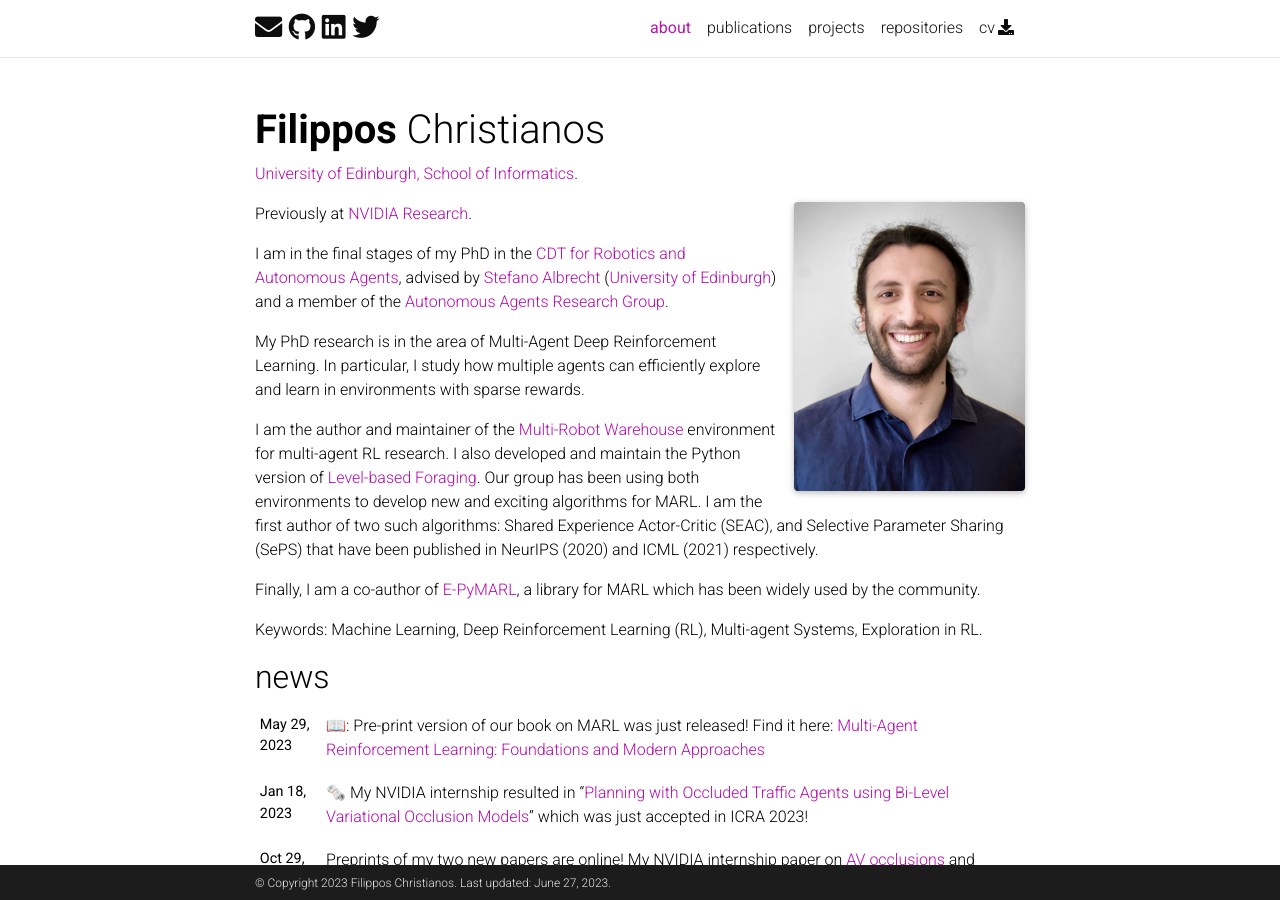
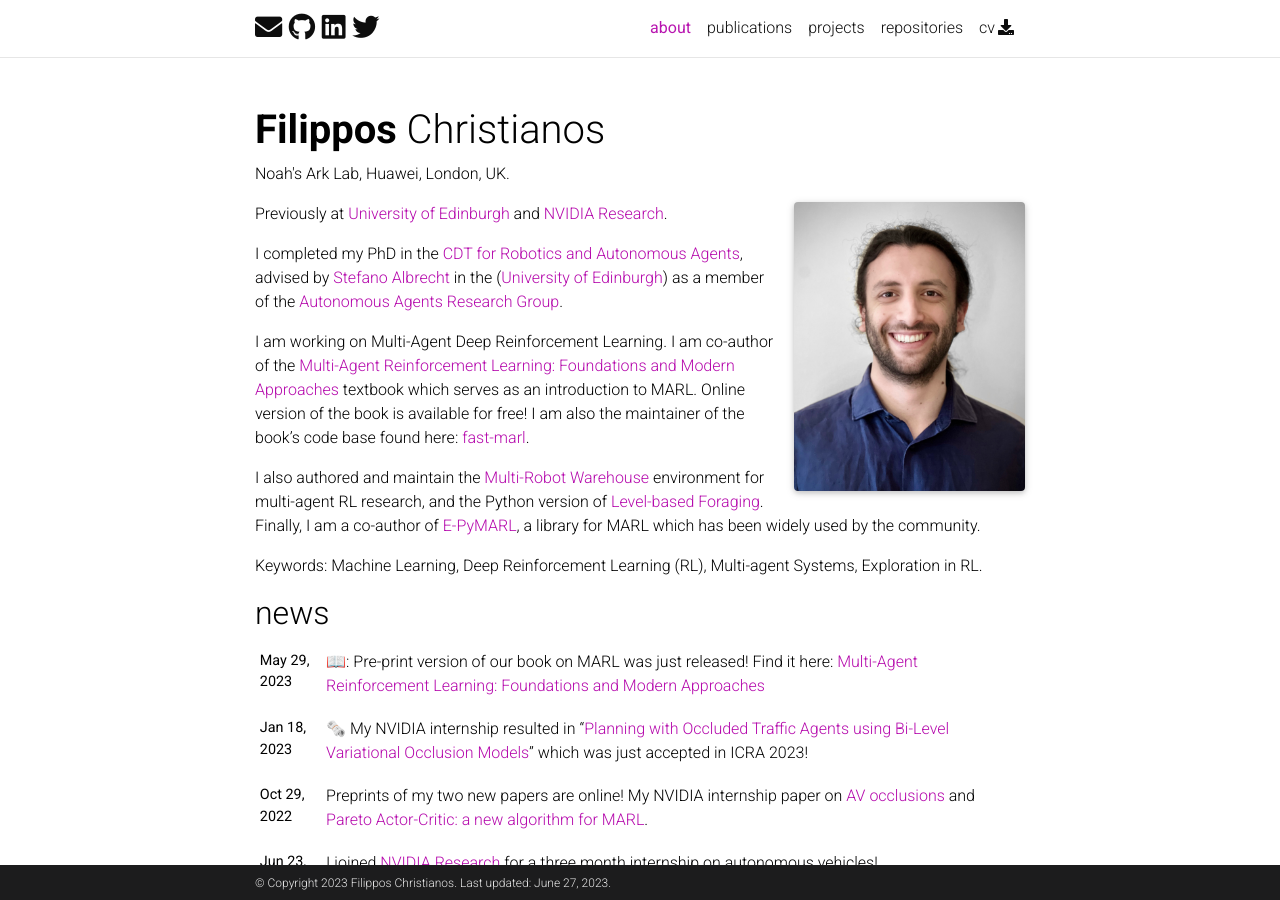
Before and after one commit to semitable/semitable.github.io, a Jekyll site: the page built from _pages/about.md, in a window 1280 px wide and 900 px high. Built offline with Jekyll 4.4.1, drawn with Linux system fonts in a browser that asks for light colours; full-size pictures stand in for the smaller copies a plugin makes; emoji names are drawn with the system emoji font; comment, search, counter and statistics services are not loaded; a style sheet for code colours, icons or effects is not loaded.

Commit message:
Update about.md

```diff
--- a/_pages/about.md
+++ b/_pages/about.md
@@ -2,7 +2,7 @@
 layout: about
 title: about
 permalink: /
-subtitle: <a href="https://www.ed.ac.uk/informatics">University of Edinburgh, School of Informatics</a>.
+subtitle: Noah's Ark Lab, Huawei, London, UK.
 
 profile:
   align: right
@@ -15,14 +15,13 @@ selected_papers: true # includes a list of papers marked as "selected={true}"
 social: true  # includes social icons at the bottom of the page
 ---
 
-Previously at [NVIDIA Research](https://nvr-avg.github.io/).
+Previously at [University of Edinburgh](https://www.ed.ac.uk/informatics) and [NVIDIA Research](https://nvr-avg.github.io/).
 
-I am in the final stages of my PhD in the [CDT for Robotics and Autonomous Agents](https://www.edinburgh-robotics.org/), advised by [Stefano Albrecht](https://agents.inf.ed.ac.uk/stefano-albrecht/) ([University of Edinburgh](https://www.ed.ac.uk/informatics)) and a member of the [Autonomous Agents Research Group](https://agents.inf.ed.ac.uk/).
+I completed my PhD in the [CDT for Robotics and Autonomous Agents](https://www.edinburgh-robotics.org/), advised by [Stefano Albrecht](https://agents.inf.ed.ac.uk/stefano-albrecht/) in the ([University of Edinburgh](https://www.ed.ac.uk/informatics)) as a member of the [Autonomous Agents Research Group](https://agents.inf.ed.ac.uk/).
 
-My PhD research is in the area of Multi-Agent Deep Reinforcement Learning. In particular, I study how multiple agents can efficiently explore and learn in environments with sparse rewards.
+I am working on Multi-Agent Deep Reinforcement Learning. I am co-author of the [Multi-Agent Reinforcement Learning: Foundations and Modern Approaches](http://www.marl-book.com) textbook which serves as an introduction to MARL. Online version of the book is available for free!
+I am also the maintainer of the book's code base found here: [fast-marl](https://github.com/marl-book/fast-marl).
 
-I am the author and maintainer of the [Multi-Robot Warehouse](https://www.github.com/semitable/robotic-warehouse) environment for multi-agent RL research. I also developed and maintain the Python version of [Level-based Foraging](https://www.github.com/semitable/lb-foraging). Our group has been using both environments to develop new and exciting algorithms for MARL. I am the first author of two such algorithms: Shared Experience Actor-Critic (SEAC), and Selective Parameter Sharing (SePS) that have been published in NeurIPS (2020) and ICML (2021) respectively.
-
-Finally, I am a co-author of [E-PyMARL](https://github.com/uoe-agents/epymarl), a library for MARL which has been widely used by the community.
+I also authored and maintain the [Multi-Robot Warehouse](https://www.github.com/semitable/robotic-warehouse) environment for multi-agent RL research, and the Python version of [Level-based Foraging](https://www.github.com/semitable/lb-foraging). Finally, I am a co-author of [E-PyMARL](https://github.com/uoe-agents/epymarl), a library for MARL which has been widely used by the community.
 
 Keywords: Machine Learning, Deep Reinforcement Learning (RL), Multi-agent Systems, Exploration in RL.
```
